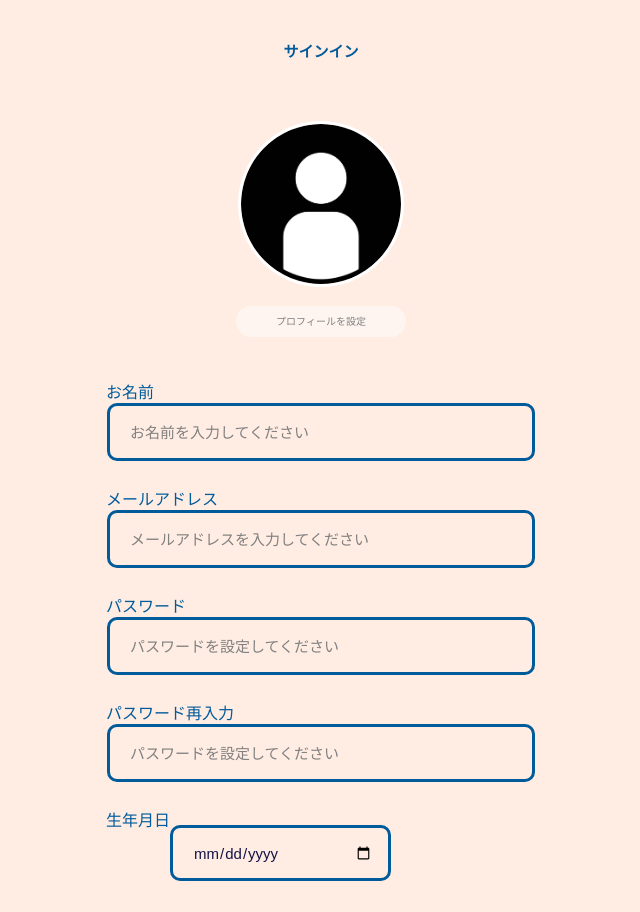
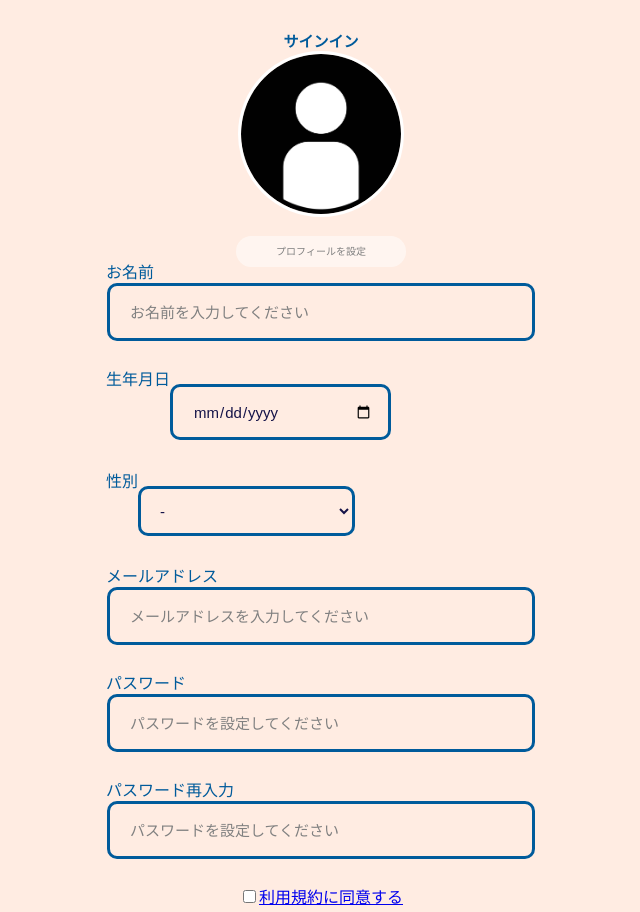
Before and after one commit to MuRaKaMi5253161/cording_test, a React (Create React App) app: page /SignUp in a window 1280 px wide. Shown: the part 100-1012 px from the top of the page, without its empty margins (319-959 px from the left). Built offline with nearby package versions, Linux system fonts and the light colour scheme; the HTML template or start-up script is replaced by a standard one.

Commit message:
コードの変数修正、メモを追加

```diff
--- a/src/components/AddTaskModal/AddTaskModal.tsx
+++ b/src/components/AddTaskModal/AddTaskModal.tsx
@@ -8,6 +8,7 @@ const AddTaskModal: React.FC<any> = (props) => {
   const [limitDate, setLimitDate] = useState("");
   const [taskNameErrorMessage, setTaskNameErrorMessage] = useState("");
 
+  // バリデーションチェック
   const validCheck = () => {
     setTaskNameErrorMessage("");
 
@@ -21,6 +22,7 @@ const AddTaskModal: React.FC<any> = (props) => {
     return 3;
   };
 
+  // タスクの登録処理
   const addNewTask = async (event: any) => {
     event.preventDefault();
     let noLimitDate = "なし";
@@ -56,6 +58,7 @@ const AddTaskModal: React.FC<any> = (props) => {
     return;
   };
 
+  // モーダルを閉じる
   const closeModal = () => {
     props.setShowModal(false);
   };
--- a/src/components/Task/Task.tsx
+++ b/src/components/Task/Task.tsx
@@ -11,6 +11,7 @@ const Task: React.FC<{
 }> = (props) => {
   const navigation = useNavigate();
 
+  // タスクの削除
   const deleteTask = async () => {
     await deleteDoc(doc(db, "tasks", props.id));
     navigation("/");
--- a/src/components/header/TodoHeader.tsx
+++ b/src/components/header/TodoHeader.tsx
@@ -10,10 +10,17 @@ const TodoHeader: React.FC = () => {
   const [profileImage, setProfileImage] = useState(Profile);
   const navigation = useNavigate();
 
+  // TODOページへ遷移
   const moveTodoPage = () => {
     navigation("/");
   };
 
+  // ユーザーページへ遷移
+  const moveUserPage = () => {
+    navigation("/User");
+  };
+
+  // プロフィールを取得
   const getUserProfile = (userId: string) => {
     const storageRef = ref(storage, "profileImg/" + userId + "/profileName");
     getDownloadURL(storageRef)
@@ -25,6 +32,7 @@ const TodoHeader: React.FC = () => {
       });
   };
 
+  // 認証情報を取得
   useEffect(() => {
     onAuthStateChanged(auth, (user) => {
       if (user) {
@@ -35,10 +43,6 @@ const TodoHeader: React.FC = () => {
       }
     });
   }, []);
-
-  const moveUserPage = () => {
-    navigation("/User");
-  };
 
   return (
     <div className="TodoHeader">
--- a/src/pages/Login/Login.css
+++ b/src/pages/Login/Login.css
@@ -9,7 +9,7 @@
 
 @media screen and (max-width: 480px) {
   .Login {
-    padding-top: 150px;
+    padding-top: 120px;
     width: 100%;
   }
 }
@@ -18,7 +18,7 @@
   color: gray !important;
 }
 
-.main {
+.loginMain {
   margin: 0 auto;
   text-align: center;
   height: 100%;
@@ -28,7 +28,7 @@
 }
 
 @media screen and (max-width: 480px) {
-  .main {
+  .loginMain {
     width: 100% !important;
     margin: 0px !important;
   }
@@ -44,15 +44,16 @@ form {
   }
 }
 
-.titleText {
+.loginTitleText {
   text-align: center;
   font-size: 15px;
   color: #005b9b;
   margin: 0;
+  padding-top: 30px;
 }
 
 @media screen and (max-width: 480px) {
-  .title {
+  .loginTitle {
     margin: 0px !important;
   }
 }
@@ -116,16 +117,12 @@ form {
   }
 }
 
-.mail {
-  margin: 10px !important;
-}
-
-.password {
+.loginPassword {
   margin-bottom: 30px !important;
 }
 
 @media screen and (max-width: 480px) {
-  .password {
+  .loginPassword {
     margin-bottom: 10px !important;
   }
 }
--- a/src/pages/SignUp/SignUp.css
+++ b/src/pages/SignUp/SignUp.css
@@ -17,7 +17,7 @@
   color: white;
 }
 
-.titleText {
+.signUpTitleText {
   text-align: center;
   font-size: 15px;
   font-family: sans-serif;
@@ -26,7 +26,7 @@
   padding-top: 30px;
 }
 
-.main {
+.signUpMain {
   margin: 0 auto;
   text-align: center;
   height: 100%;
@@ -35,7 +35,7 @@
 }
 
 @media screen and (max-width: 480px) {
-  .main {
+  .signUpMain {
     width: 100% !important;
     margin: 0px !important;
     padding-top: 10px !important;
@@ -53,11 +53,17 @@ form {
   }
 }
 
-.profileImgBox {
+@media screen and (max-width: 480px) {
+  .signUpProfile {
+    margin-bottom: 40px !important;
+  }
+}
+
+.signUpProfileImgBox {
   padding-bottom: 20px;
 }
 
-.profileImg {
+.signUpProfileImg {
   width: 160px;
   height: 160px;
   border-radius: 100px;
@@ -65,13 +71,13 @@ form {
   border-style: solid;
 }
 
-.profileInput {
+.signUpProfileInput {
   display: none;
   width: 200px;
   height: 60px;
 }
 
-.profileLabel {
+.signUpProfileLabel {
   font-size: 10px;
   padding: 10px 40px;
   cursor: pointer;
@@ -122,12 +128,12 @@ form {
   }
 }
 
-.mail {
-  margin: 0 !important;
+.signUpBirthDay {
+  height: 87px;
 }
 
-.birthDay {
-  height: 87px;
+.signUpMail {
+  margin: 0 !important;
 }
 
 .inputDate {
@@ -147,12 +153,12 @@ form {
   float: left;
 }
 
-.genderBox {
-  height: 100px;
+.signUpGenderBox {
+  height: 80px;
 }
 
 .inputGender {
-  width: 110px;
+  width: 217px;
   height: 50px;
   font-size: 15px;
   font-family: sans-serif;
--- a/src/pages/SignUp/SignUp.tsx
+++ b/src/pages/SignUp/SignUp.tsx
@@ -7,7 +7,7 @@ import { db, storage } from "../../firebase";
 import { ref, uploadBytes } from "firebase/storage";
 import { useNavigate } from "react-router-dom";
 
-const SignUp = (props: any) => {
+const SignUp = () => {
   const [name, setName] = useState("");
   const [mail, setMail] = useState("");
   const [pass, setPass] = useState("");
@@ -25,11 +25,9 @@ const SignUp = (props: any) => {
   const [condition, setCondition] = useState(false);
   const [profileImage, setProfileImage] = useState(Profile);
   const [profileImageFile, setProfileImageFile] = useState<any>();
-
+  const navigation = useNavigate();
   const regex =
     /^[A-Za-z0-9]{1}[A-Za-z0-9_.-]{5}[A-Za-z0-9_.-]*@{1}[A-Za-z0-9_.-]+.[A-Za-z0-9]+$/;
-
-  const navigation = useNavigate();
 
   const onFileInputChange = (e: React.ChangeEvent<HTMLInputElement>) => {
     if (!e.target.files) return;
@@ -51,12 +49,14 @@ const SignUp = (props: any) => {
     return;
   };
 
+  // プロフィールの送信処理
   const sendUserProfile = (userId: string) => {
     const storageRef = ref(storage, "profileImg/" + userId + "/profileName");
     uploadBytes(storageRef, profileImageFile);
     return;
   };
 
+  // バリデーションチェック
   const validCheck = () => {
     setNameErrorMessage("");
     setMailErrorMessage("");
@@ -74,6 +74,16 @@ const SignUp = (props: any) => {
     }
     if (name.length > 100) {
       setNameErrorMessage("お名前は100文字以下で入力してください");
+      setErrorFlag(true);
+      return;
+    }
+    if (birthday === (null || undefined || "")) {
+      setBirthDayErrorMessage("生年月日を設定してください");
+      setErrorFlag(true);
+      return;
+    }
+    if (gender === (null || undefined || "")) {
+      setGenderErrorMessage("性別を設定してください");
       setErrorFlag(true);
       return;
     }
@@ -114,16 +124,6 @@ const SignUp = (props: any) => {
       setErrorFlag(true);
       return;
     }
-    if (birthday === (null || undefined || "")) {
-      setBirthDayErrorMessage("生年月日を設定してください");
-      setErrorFlag(true);
-      return;
-    }
-    if (gender === (null || undefined || "")) {
-      setGenderErrorMessage("性別を設定してください");
-      setErrorFlag(true);
-      return;
-    }
     if (!condition) {
       setTermsErrorMessage("利用規約に同意しチェックをしてください");
       setErrorFlag(true);
@@ -132,6 +132,7 @@ const SignUp = (props: any) => {
     return;
   };
 
+  // サインアップ処理
   const signUp = async (event: any) => {
     event.preventDefault();
 
@@ -161,27 +162,27 @@ const SignUp = (props: any) => {
 
   return (
     <div className="SignUp">
-      <div className="title">
-        <h1 className="titleText">サインイン</h1>
+      <div>
+        <h1 className="signUpTitleText">サインイン</h1>
       </div>
-      <div className="main">
+      <div className="signUpMain">
         <form onSubmit={signUp}>
-          <div className="profile">
-            <div className="profileImgBox">
-              <img src={profileImage} className="profileImg" alt="" />
+          <div className="signUpProfile">
+            <div className="signUpProfileImgBox">
+              <img src={profileImage} className="signUpProfileImg" alt="" />
             </div>
-            <label className="profileLabel">
+            <label className="signUpProfileLabel">
               プロフィールを設定
               <input
                 type="file"
                 accept="image/*"
                 onChange={onFileInputChange}
-                className="profileInput"
+                className="signUpProfileInput"
               />
             </label>
           </div>
 
-          <div className="name">
+          <div className="signUpName">
             <p className="signUpInputTitle">お名前</p>
             <input
               type="text"
@@ -192,7 +193,36 @@ const SignUp = (props: any) => {
             <p className="errorMessage">{nameErrorMessage}</p>
           </div>
 
-          <div className="mail">
+          <div className="signUpBirthDay">
+            <p className="signUpInputTitle">生年月日</p>
+            <br />
+            <input
+              type="date"
+              className="inputDate"
+              name="birthday"
+              onChange={(e) => setBirthday(e.target.value)}
+            />
+          </div>
+          <p className="errorMessage">{birthDayErrorMessage}</p>
+
+          <div className="signUpGenderBox">
+            <p className="signUpInputTitle">性別</p>
+            <br />
+            <select
+              name="inputGender"
+              className="inputGender"
+              onChange={(e) => setGender(e.target.value)}
+            >
+              <option value="" selected>
+                -
+              </option>
+              <option value="men">men</option>
+              <option value="women">women</option>
+            </select>
+          </div>
+          <p className="errorMessage">{genderErrorMessage}</p>
+
+          <div className="signUpMail">
             <p className="signUpInputTitle">メールアドレス</p>
             <input
               type="mail"
@@ -225,35 +255,6 @@ const SignUp = (props: any) => {
             <p className="errorMessage">{rePassErrorMessage}</p>
           </div>
 
-          <div className="birthDay">
-            <p className="signUpInputTitle">生年月日</p>
-            <br />
-            <input
-              type="date"
-              className="inputDate"
-              name="birthday"
-              onChange={(e) => setBirthday(e.target.value)}
-            />
-          </div>
-          <p className="errorMessage">{birthDayErrorMessage}</p>
-
-          <div className="genderBox">
-            <p className="signUpInputTitle">性別</p>
-            <br />
-            <select
-              name="inputGender"
-              className="inputGender"
-              onChange={(e) => setGender(e.target.value)}
-            >
-              <option value="" selected>
-                -
-              </option>
-              <option value="men">men</option>
-              <option value="women">women</option>
-            </select>
-          </div>
-          <p className="errorMessage">{genderErrorMessage}</p>
-
           <div className="terms">
             <label>
               <input
--- a/src/pages/Todo/Todo.tsx
+++ b/src/pages/Todo/Todo.tsx
@@ -20,6 +20,7 @@ function Todo() {
   const [tasks, setTasks] = useState<DocumentData>([]);
   const navigation = useNavigate();
 
+  // 型定義
   type PropsType = {
     id: string;
     title: string;
@@ -39,6 +40,7 @@ function Todo() {
     });
   }, [navigation]);
 
+  // タスクの取得
   useEffect(() => {
     const taskData = collection(db, "tasks");
     const taskList = query(
--- a/src/pages/User/User.css
+++ b/src/pages/User/User.css
@@ -1,4 +1,4 @@
-.SignUp {
+.User {
   padding-top: 100px;
   width: 60%;
   height: 100%;
@@ -10,7 +10,7 @@
   color: white;
 }
 
-.titleText {
+.userTitleText {
   text-align: center;
   font-size: 15px;
   font-family: sans-serif;
@@ -19,7 +19,7 @@
   padding-top: 30px;
 }
 
-.main {
+.userMain {
   margin: 0 auto;
   text-align: center;
   height: 100%;
@@ -31,43 +31,26 @@ form {
   width: 100%;
 }
 
-.profile {
+.userProfile {
   margin-bottom: 50px;
 }
 
 @media screen and (max-width: 480px) {
-  .profile {
+  .userProfile {
     margin-bottom: 10px;
   }
 }
 
-.profileImgBox {
+.userProfileImgBox {
   padding-bottom: 20px;
 }
 
-.profileImg {
+.userProfileImg {
   width: 160px;
   height: 160px;
   border-radius: 100px;
   border-color: #fff;
   border-style: solid;
-}
-
-.profileLabel {
-  font-size: 10px;
-  padding: 10px 40px;
-  cursor: pointer;
-  border-radius: 20px;
-  border-style: none;
-  color: gray;
-  background-color: rgba(255, 255, 255, 0.5);
-  transition: 1s;
-}
-
-.profileLabel:hover {
-  background-color: rgb(93, 92, 92);
-  color: white;
-  transition: 1s;
 }
 
 .userInputTitle {
```
Also changed, not shown: src/pages/Login/Login.tsx (+9 -8 lines), src/pages/User/User.tsx (+10 -8 lines).
